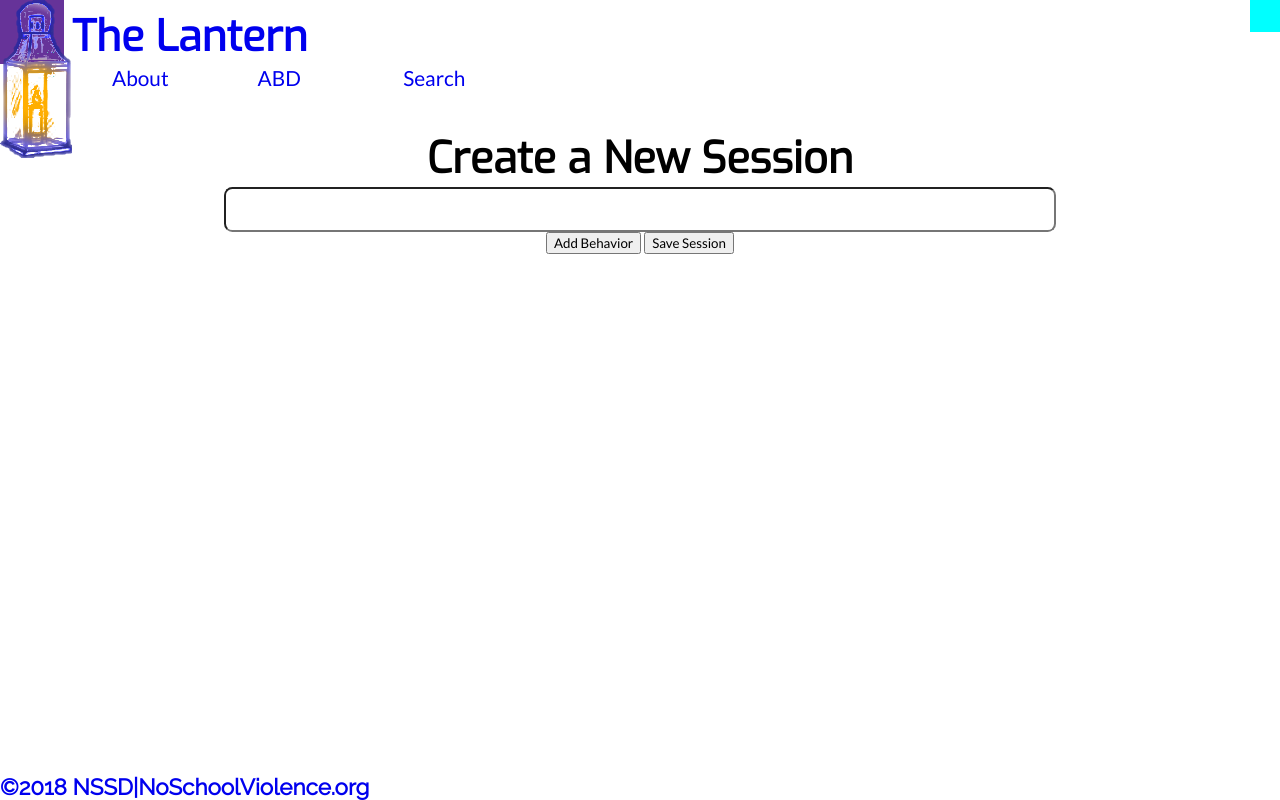
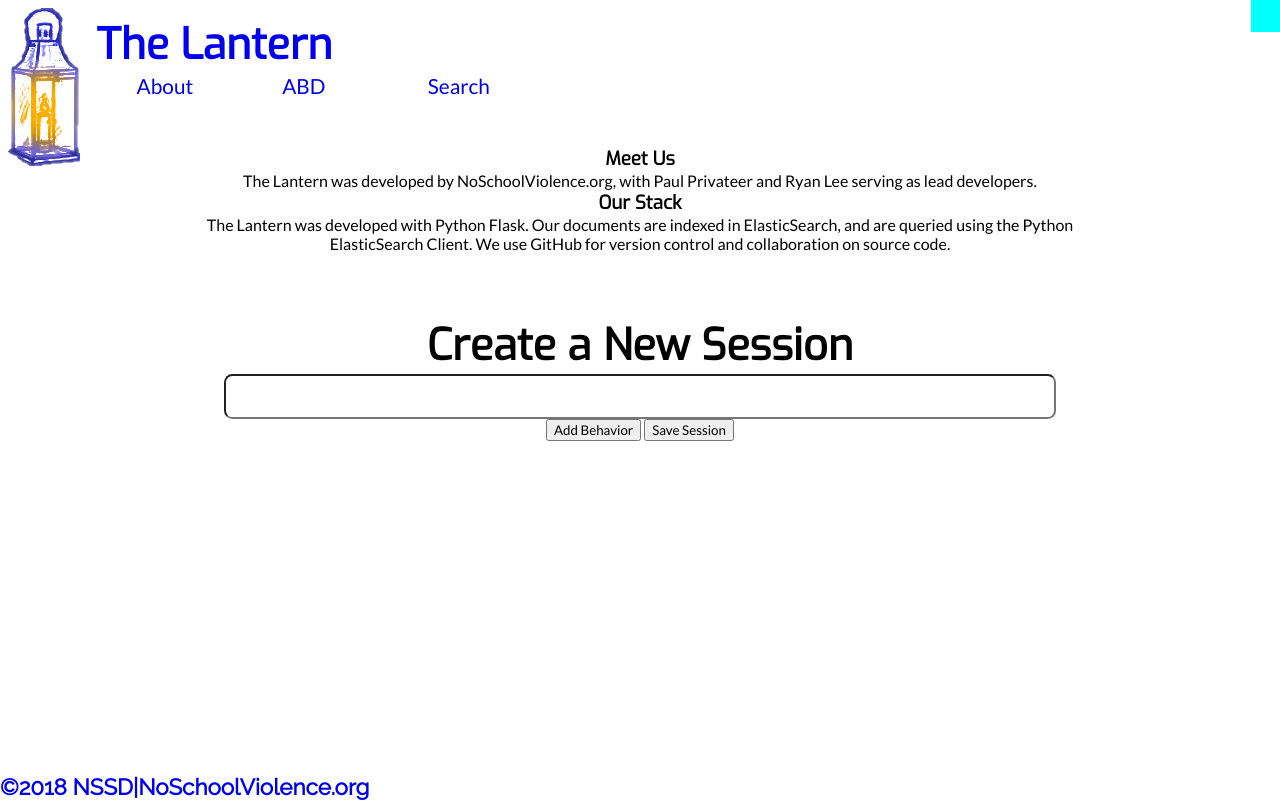
Before and after one commit to MissElle/lantern, a plain HTML site: page index.html in a window 1280 px wide. Drawn offline with Linux system fonts and the light colour scheme.

Commit message:
added divs to the sections div.constrict. This allows for fully colored backgrounds while still following a size container.

```diff
--- a/index.html
+++ b/index.html
@@ -26,7 +26,17 @@
       </header>
 
       <article id="main">
+        <section id="about">
+          <div class="constrict">
+            <h3>Meet Us</h3>
+            <p>The Lantern was developed by NoSchoolViolence.org, with Paul Privateer and Ryan Lee serving as lead developers.</p>
+
+            <h3>Our Stack</h3>
+            <p>The Lantern was developed with Python Flask. Our documents are indexed in ElasticSearch, and are queried using the Python ElasticSearch Client. We use GitHub for version control and collaboration on source code.</p>
+          </div>
+        </section>
         <section>
+          <div class="constrict">
             <h2>Create a New Session</h2>
             <form id="the-lantern">
 
@@ -43,9 +53,12 @@
               <button id="add-behavior">Add Behavior</button>
               <button id="start-query">Save Session</button>
             </form>
+          </div>
         </section>
 
         <section>
+          <div class="constrict">
+          </div>
         </section>
 
       </article>
--- a/styles/style.css
+++ b/styles/style.css
@@ -4,7 +4,7 @@
 * {
   margin: 0;
   box-sizing: border-box;
-  white-space: nowrap;
+  word-wrap: break-word;
 }
 
 html{
@@ -41,9 +41,9 @@ article#main {
 /*stylings for header and footer*/
 
 #logo {
-  width: 4em;
+  width: 6em;
   height: 4em;
-  background-color: rebeccapurple;
+  padding: 0.5em;
 }
 
 header{
@@ -73,7 +73,7 @@ nav>ul>li {
 
 #head-nav {
   width: 100%;
-  padding: .5em;
+  padding: 1em .5em;
   display: flex;
   flex-flow: column nowrap;
   justify-content: flex-start;
```
Lines whose indentation alone changed are shown as unchanged.
